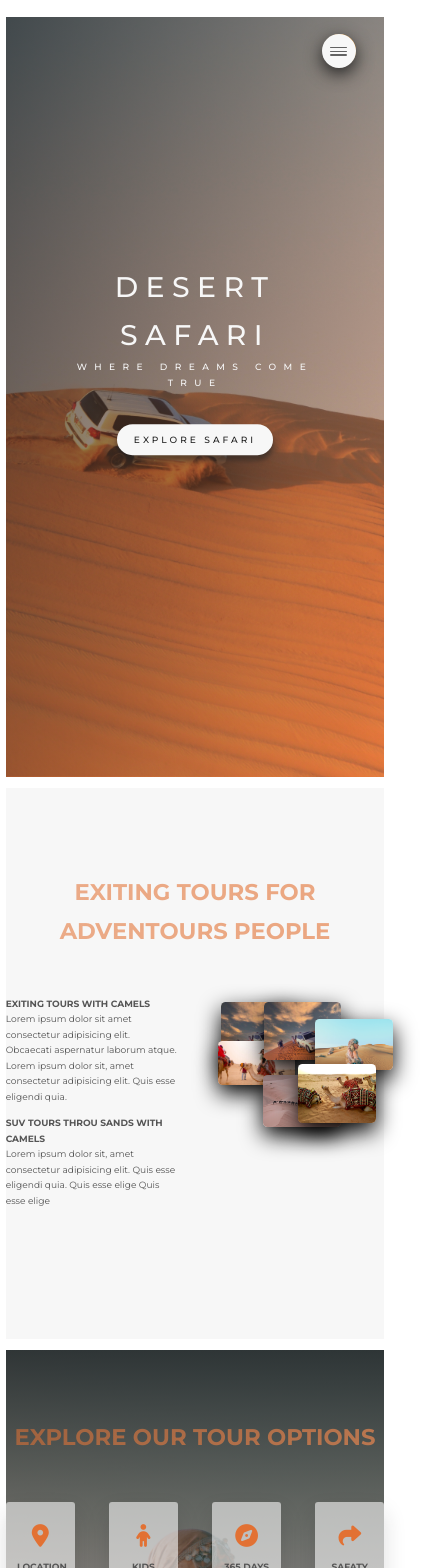
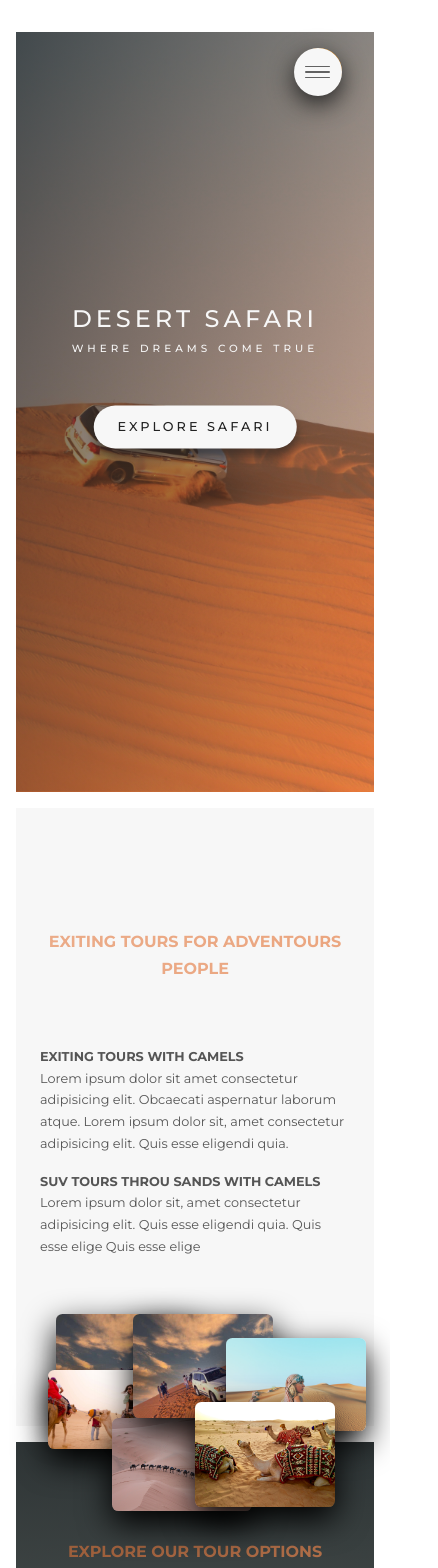
Before and after one commit to Atash3000/Safari-desert-app, a React (Create React App) app: page / in a window 390 px wide. Shown: the top 1568 px of the page, 438 px wide, since content can reach past the window. Built offline with nearby package versions, Linux system fonts and the light colour scheme.

Commit message:
add tablet query

```diff
--- a/src/components/Header/Header.scss
+++ b/src/components/Header/Header.scss
@@ -1,4 +1,6 @@
 @import '../../sass/abstracts/variables';
+@import '../../sass/abstracts/mixins';
+
 
 
 
@@ -17,6 +19,7 @@
   height:90vh;
   position: relative;
 
+
   &__text-box{
     position:absolute;
     top:45%;
@@ -34,17 +37,38 @@
   text-transform: uppercase;
   font-weight: 500;
   letter-spacing:1.3rem;
+  @include respond(tab-port){
+    letter-spacing:0.5rem;
+
+    }
 
   &--main{
     font-size: 5rem;
     display:block;
     animation: moveToRight 1s ease-in-out;
+
+    @include respond(tab-port){
+    font-size: 4rem;
+
+    }
+    @include respond(phone){
+      font-size: 3rem;
+
+      }
   }
 
   &--sub{
     font-size: $font-size-default;
     display:block;
     animation: moveToLeft 1s ease-in-out;
+    @include respond(tab-port){
+      font-size: 1.4;
+
+      }
+      @include respond(phone){
+        font-size: 1.3rem;
+
+        }
   }
 
 }
--- a/src/sass/abstracts/_variables.scss
+++ b/src/sass/abstracts/_variables.scss
@@ -27,3 +27,4 @@ $font-size-default:1.6rem;
 $grid-width:114rem;
 $gutter-horizontal:6rem;
 $gutter-vertical:8rem;
+$gutter-vertical-small:6rem;
--- a/src/sass/base/_typography.scss
+++ b/src/sass/base/_typography.scss
@@ -16,6 +16,18 @@
     &:hover{
       transform:scale(1.04);
       opacity:1 ;
+      @include respond(tab-port){
+
+        transform:scale(1);
+      }
+    }
+
+    @include respond(tab-port){
+
+      font-size: 3rem;
+    }
+    @include respond(phone){
+      font-size: 2rem;
     }
 }
 
--- a/src/sass/index.scss
+++ b/src/sass/index.scss
@@ -26,6 +26,20 @@
 html {
   font-size: 62.5%;
   font-family: $font-family-default;
+
+  @include respond(tab-land){
+    font-size:56.25%;
+  }
+  @include respond(tab-port){
+    font-size: 50%;
+  }
+
+  // @include respond(phone){
+  //   font-size: 40%;
+  // }
+  @include respond(big-desktop){
+    font-size: 75%;
+  }
 }
 
 
@@ -34,7 +48,10 @@ body{
   line-height: 1.7;
   color:$color-black-light;
   padding:2rem;
-
+  // @include respond(tab-land){
+  //   width:100vw;
+  //   overflow-x: hidden;
+  // }
 }
 
 #root{
@@ -43,19 +60,6 @@ body{
 
 .App{
   display:grid;
-   grid-template-columns:1fr;
+  grid-template-columns:1fr;
   grid-gap:2rem;
 }
-
-@media screen and (max-width: 768px){
-  html {
-    font-size: 35.5%;
-
-
-  }
-  body{
-    padding:1rem;
-    width:100%;
-    overflow-x:hidden;
-  }
-}
--- a/src/sass/layout/_grid.scss
+++ b/src/sass/layout/_grid.scss
@@ -3,15 +3,42 @@
 .row{
   max-width: $grid-width;
   margin:0 auto;
+
+
+
+  @include respond(tab-port){
+    max-width:50rem;
+    padding:0 3rem;
+  }
+  &:not(:last-child){
+    margin-bottom:$gutter-vertical;
+
+    @include respond(tab-port){
+      margin-bottom:$gutter-vertical-small;
+    }
+
+  }
+
 @include clearfix;
 
   [class^=col-]{
     float:left;
 
     &:not(:last-child){
-      margin-bottom:$gutter-vertical;
+
       margin-right:$gutter-horizontal;
+
+      @include respond(tab-port){
+        margin-right:0;
+        margin-bottom:$gutter-vertical-small;
+      }
     }
+
+    @include respond(tab-port){
+      width: 100% !important;
+    }
+
+
   }
   .col-1-of-2{
     width:calc((100% - #{$gutter-horizontal})/2);
```
